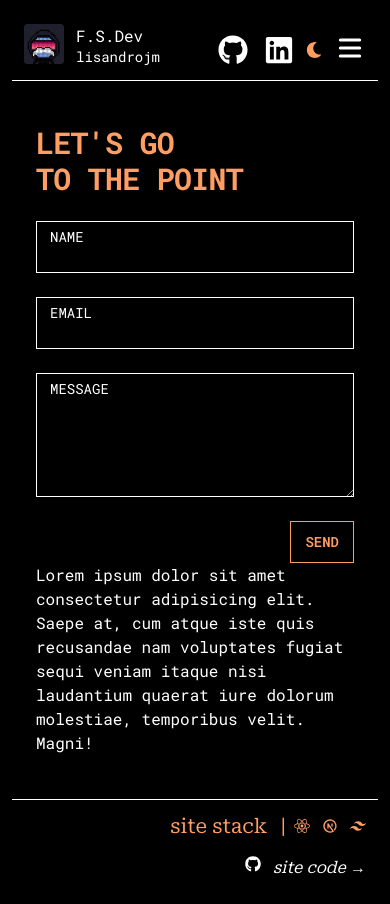
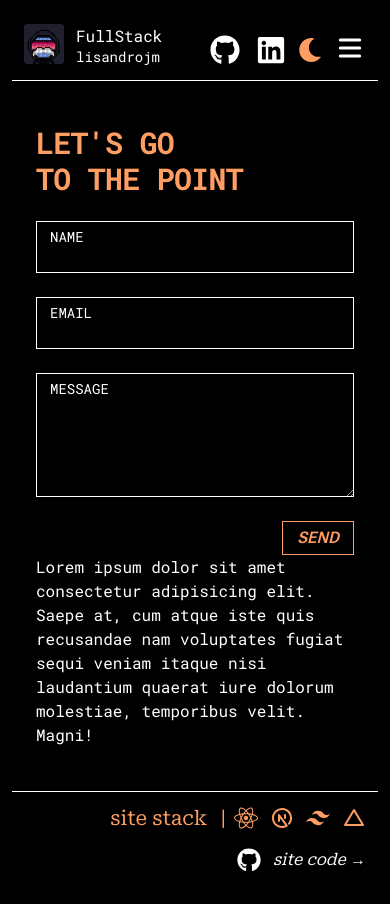
Before and after one commit to lisandrojm/portfolio-bg-animated-running, a Next.js app: page /form in a window 390 px wide. Built offline with nearby package versions, Linux system fonts and the light colour scheme.

Commit message:
mobile-nav

```diff
--- a/src/app/(routes)/layout.tsx
+++ b/src/app/(routes)/layout.tsx
@@ -4,7 +4,7 @@ import type { Metadata } from 'next';
 import siteMetadata from '@/_data/siteMetadata';
 import { Roboto_Mono, Roboto_Serif, Roboto_Flex } from 'next/font/google';
 import '@/_styles/globals.css';
-import Navbar from '@/_components/Navbar';
+import Navbar from '@/_components/Header';
 import Footer from '@/_components/Footer';
 import Provider from '@/_components/Provider';
 const roboto_mono = Roboto_Mono({ subsets: ['latin'], variable: '--font-mono' });
--- a/src/app/_components/Footer.tsx
+++ b/src/app/_components/Footer.tsx
@@ -1,13 +1,14 @@
 /* src/app/_components/Footer.tsx */
 
+import styles from '@/_styles/_components/Footer.module.css';
+import siteMetadata from '@/_data/siteMetadata';
+import LinkIcon from '@/_components/_icons/LinksIcons';
 import Link from 'next/link';
-import styles from '@/_styles/_components/Footer.module.css';
-import HeaderFooterContainer from '@/_components/HeaderFooterContainer';
-import LinkIcon from '@/_components/_icons/LinksIcons';
+import HeaderFooterWrapper from '@/_components/HeaderFooterWrapper';
 
 export default function Footer() {
   return (
-    <HeaderFooterContainer>
+    <HeaderFooterWrapper>
       <footer className={`${styles.footer}`}>
         <div className="container mx-auto">
           <div className="border-t border-white pt-3 px-3 flex flex-col md:flex-row justify-between items-end md:items-center gap-4">
@@ -25,17 +26,20 @@ export default function Footer() {
                 <li>
                   <LinkIcon kind="tailwind" href="https://tailwindcss.com/" size={2} color="orange" />
                 </li>
+                <li>
+                  <LinkIcon kind="vercel" href="https://vercel.com/" size={2} color="orange" />
+                </li>
               </ul>
             </div>
             <div className="flex">
-              <LinkIcon kind="github" href="https://github.com/lisandrojm/portfolio" size={2} color="white" />
-              <Link href={'https://github.com/lisandrojm/portfolio'} className="font-serif italic text-white text-md ml-3">
+              <LinkIcon kind="github" href={siteMetadata.github} size={2} color="white" />
+              <Link href={siteMetadata.github} className="font-serif italic text-white text-md ml-3">
                 site code →
               </Link>
             </div>
           </div>
         </div>
       </footer>
-    </HeaderFooterContainer>
+    </HeaderFooterWrapper>
   );
 }
--- a/src/app/_components/Form.tsx
+++ b/src/app/_components/Form.tsx
@@ -37,7 +37,7 @@ export default function Example() {
               </div>
             </div>
           </div>
-          <div className="mt-6">
+          <div className="mt-6 text-end">
             <Button type="submit">Send</Button>
           </div>
           <div>
--- a/src/app/_components/Navbar.tsx
+++ b/src/app/_components/Header.tsx
@@ -2,11 +2,11 @@
 
 import styles from '@/_styles/_components/Navbar.module.css';
 import siteMetadata from '@/_data/siteMetadata';
-import HeaderFooterContainer from '@/_components/HeaderFooterContainer';
+import HeaderFooterContainer from '@/_components/HeaderFooterWrapper';
 import headerNavLinks from '@/_data/headerNavLinks';
 import Image from 'next/image';
 import Link from '@/_components/Link';
-import MobileNav from '@/_components/MobileNav';
+import HeaderMobileNav from '@/_components/HeaderMobileNav';
 import ThemeSwitcher from '@/_components/ThemeSwitcher';
 import LinkIcon from '@/_components/_icons/LinksIcons';
 
@@ -24,14 +24,13 @@ export default function Navbar() {
               <div>
                 <Link href="/" aria-label={siteMetadata.headerTitle}>
                   <div className="flex items-center justify-between">
-                    {' '}
                     <div className="flex items-center justify-center text-white">
                       <div className="mr-3 mb-1">
                         <Image src="/logo.svg" alt="logo" width={40} height={40} />
                       </div>
                       <div>
                         <h2 className="m-0 leading-5">
-                          <span className="sm:hidden">F.S.Dev</span>
+                          <span className="sm:hidden">FullStack</span>
                           <span className="hidden sm:inline-flex">FullStackDev</span>
                           <br />
                           <span className="text-sm">lisandrojm </span>
@@ -57,7 +56,7 @@ export default function Navbar() {
                 <LinkIcon kind="github" href={siteMetadata.github} size={3} color="white" margin="ml-4 sm:ml-5" padding="" />
                 <LinkIcon kind="linkedin" href={siteMetadata.linkedin} size={3} color="white" margin="ml-4 mr-3 sm:ml-5 sm:mr-5" padding="" />
                 <ThemeSwitcher />
-                <MobileNav />
+                <HeaderMobileNav />
               </div>
             </div>
           </div>
--- a/src/app/_components/HeaderFooterContainer.tsx
+++ b/src/app/_components/HeaderFooterWrapper.tsx
@@ -6,6 +6,6 @@ interface Props {
   children: ReactNode;
 }
 
-export default function HeaderFooterContainer({ children }: Props) {
+export default function HeaderFooterWrapper({ children }: Props) {
   return <section className="py-6 mx-3 xl:mx-40">{children}</section>;
 }
--- a/src/app/_components/MobileNav.tsx
+++ b/src/app/_components/HeaderMobileNav.tsx
@@ -4,8 +4,10 @@
 
 import styles from '@/_styles/_components/MobileNav.module.css';
 import { useState } from 'react';
+import siteMetadata from '@/_data/siteMetadata';
 import Link from './Link';
 import headerNavLinks from '@/_data/headerNavLinks';
+import { Button } from '@/_components/_ui';
 
 export default function MobileNav() {
   const [navShow, setNavShow] = useState(false);
@@ -30,21 +32,35 @@ export default function MobileNav() {
         </svg>
       </button>
       <div className={`fixed left-0 top-0 z-10 h-full w-full transform inset-0 backdrop-blur-lg border-l-[1px] border-orange duration-300 ease-in-out ${navShow ? 'translate-x-0' : 'translate-x-full'}`}>
-        <div className="flex justify-end">
-          <button className="mr-6 mt-8 h-8 w-8" aria-label="Toggle Menu" onClick={onToggleNav}>
-            <svg xmlns="http://www.w3.org/2000/svg" viewBox="0 0 20 20" fill="currentColor" className="text-white">
-              <path fillRule="evenodd" d="M4.293 4.293a1 1 0 011.414 0L10 8.586l4.293-4.293a1 1 0 111.414 1.414L11.414 10l4.293 4.293a1 1 0 01-1.414 1.414L10 11.414l-4.293 4.293a1 1 0 01-1.414-1.414L8.586 10 4.293 5.707a1 1 0 010-1.414z" clipRule="evenodd" />
-            </svg>
-          </button>
+        <div className="flex justify-between items-center pl-8 pr-6 pt-7">
+          <div>
+            <Link className="m-0 leading-5 text-orange font-serif italic text-2xl" href="/" aria-label={siteMetadata.headerTitle}>
+              FullStackDev <br />
+              <span className="text-sm">lisandrojm </span>
+            </Link>
+          </div>
+          <div>
+            <button className="h-8 w-8" aria-label="Toggle Menu" onClick={onToggleNav}>
+              <svg xmlns="http://www.w3.org/2000/svg" viewBox="0 0 20 20" fill="currentColor" className="text-white">
+                <path fillRule="evenodd" d="M4.293 4.293a1 1 0 011.414 0L10 8.586l4.293-4.293a1 1 0 111.414 1.414L11.414 10l4.293 4.293a1 1 0 01-1.414 1.414L10 11.414l-4.293 4.293a1 1 0 01-1.414-1.414L8.586 10 4.293 5.707a1 1 0 010-1.414z" clipRule="evenodd" />
+              </svg>
+            </button>
+          </div>
         </div>
-        <div className="fixed mt-8 h-full">
-          {headerNavLinks.map((link) => (
-            <div key={link.title} className="px-12 py-4">
+        <div className="fixed h-full">
+          {headerNavLinks.map((link, index) => (
+            <div key={link.title} className="pl-8 py-4">
               <Link href={link.href} className="text-xl tracking-widest text-white" onClick={onToggleNav}>
                 {link.title}
+                {index < headerNavLinks.length - 0 && <span className="text-orange mx-3">→</span>}
               </Link>
             </div>
           ))}
+          <div className="pl-8 py-4 ">
+            <Button size="xxl" font="mono">
+              Contact Me
+            </Button>
+          </div>
         </div>
       </div>
     </div>
--- a/src/app/_components/_icons/LinksIcons.tsx
+++ b/src/app/_components/_icons/LinksIcons.tsx
@@ -1,9 +1,8 @@
 /* src/app/_components/_icons/LinkIcons.tsx */
 
 import { FaGithub, FaLinkedin, FaEnvelope, FaReact } from 'react-icons/fa';
-import { TbBrandNextjs } from 'react-icons/tb';
+import { TbBrandNextjs, TbBrandVercel } from 'react-icons/tb';
 import { SiTailwindcss } from 'react-icons/si';
-import { IoLogoVercel } from 'react-icons/io5';
 import Link from 'next/link';
 
 const components = {
@@ -13,7 +12,7 @@ const components = {
   react: FaReact,
   nextjs: TbBrandNextjs,
   tailwind: SiTailwindcss,
-  vercel: IoLogoVercel,
+  vercel: TbBrandVercel,
 };
 
 type SocialIconProps = {
--- a/src/app/_components/_ui/Button.tsx
+++ b/src/app/_components/_ui/Button.tsx
@@ -4,11 +4,43 @@ import React from 'react';
 
 interface Props extends React.ButtonHTMLAttributes<HTMLButtonElement> {
   children: React.ReactNode;
+  size?: 'sm' | 'md' | 'lg' | 'xl' | 'xxl';
+  font?: 'mono' | 'flex' | 'serif'; // Agregamos la propiedad de fuente
 }
 
-export function Button({ children, ...props }: Props) {
+export function Button({ children, size = 'md', font = 'flex', ...props }: Props) {
+  const getSizeClass = () => {
+    switch (size) {
+      case 'sm':
+        return 'px-2.5 py-1 text-sm';
+      case 'md':
+        return 'px-3.5 py-1 text-md';
+      case 'lg':
+        return 'px-4 py-1 text-lg';
+      case 'xl':
+        return 'px-4 py-1 text-xl';
+      case 'xxl':
+        return 'px-4 py-1 text-2xl';
+    }
+  };
+
+  const getFontClass = () => {
+    switch (font) {
+      case 'mono':
+        return 'font-mono';
+      case 'flex':
+        return 'font-flex';
+      case 'serif':
+        return 'font-serif';
+      default:
+        return 'font-mono';
+    }
+  };
+
+  const buttonClass = `bg-transparent border border-orange text-center font-semibold text-orange uppercase italic focus-visible:outline focus-visible:outline-2 focus-visible:outline-offset-2 focus-visible:outline-orange ${getSizeClass()} ${getFontClass()}`;
+
   return (
-    <button className={`ml-auto block bg-transparent border border-orange px-3.5 py-2.5 text-center text-sm font-semibold text-orange uppercase shadow-sm focus-visible:outline focus-visible:outline-2 focus-visible:outline-offset-2 focus-visible:outline-orange`} {...props}>
+    <button className={buttonClass} {...props}>
       {children}
     </button>
   );
```
